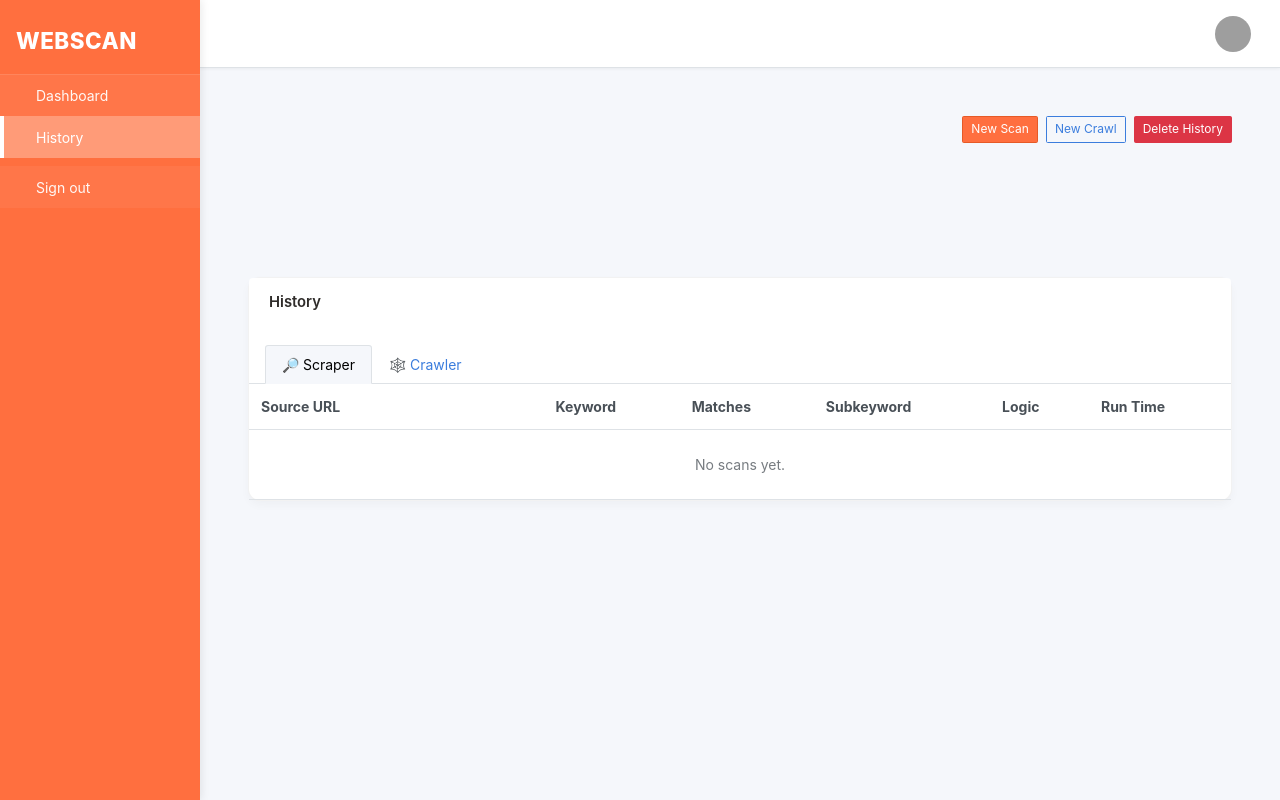
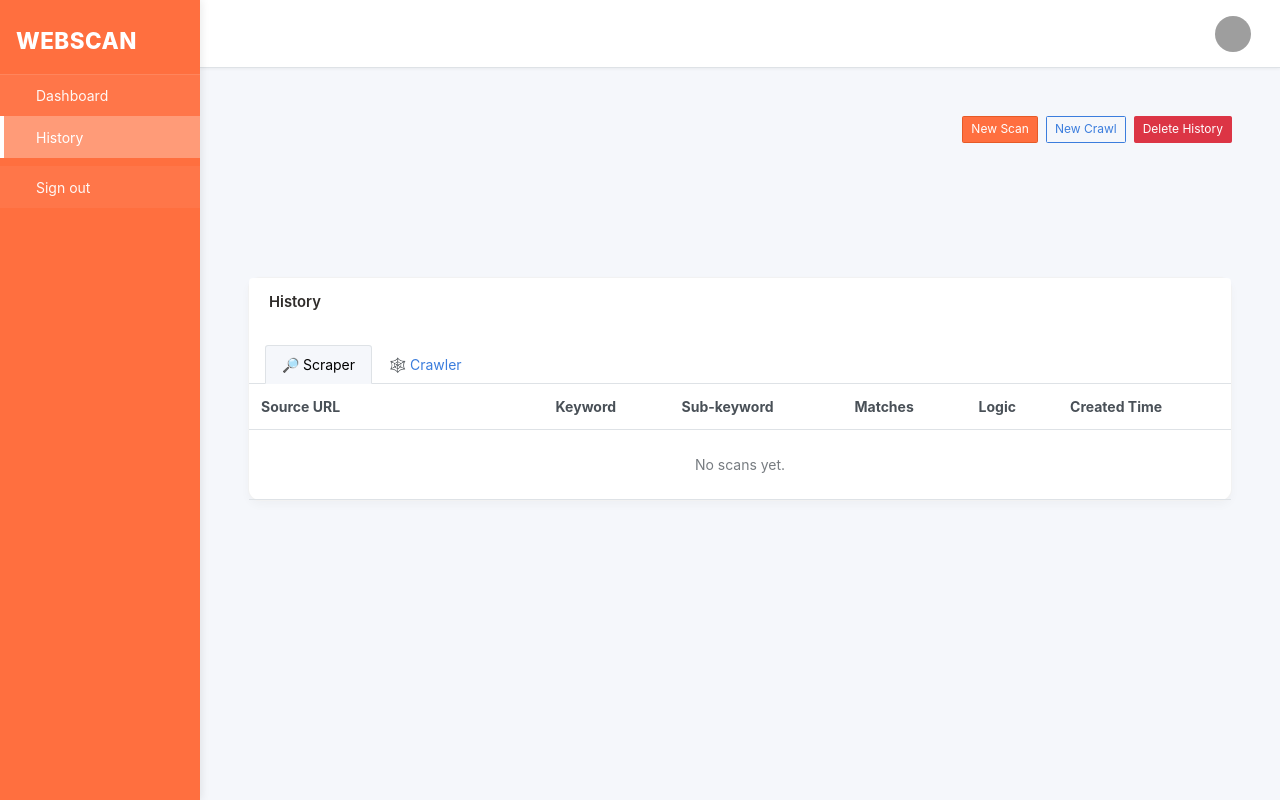
Before and after one commit to remembrance1/forum-webscraper, a Flask app: page /history in a window 1280 px wide. Run offline with Flask 3, Linux system fonts and the light colour scheme; the visitor is signed in with stand-in values (Sample User, id 1); data that the repository does not hold is empty; some libraries are stand-ins or nearby versions; grey boxes are pictures that could not be loaded.

Commit message:
updated history formatting

```diff
--- a/app/blueprints/crawler/routes.py
+++ b/app/blueprints/crawler/routes.py
@@ -124,6 +124,7 @@ def crawler_results():
     matches = _dedupe_by_url(raw_matches)
 
     meta = data.get("meta", {}) or {}
+    total = len(matches)
 
     # --- persist once when done and authenticated ---
     if status == "done" and current_user.is_authenticated and not session.get("crawler_saved"):
@@ -146,6 +147,7 @@ def crawler_results():
                     or 0
                 ),
                 status=status,
+                num_matches = total,
                 results_json=dumps(matches),   # store deduped matches
             )
             db.session.add(crawl)
@@ -157,7 +159,6 @@ def crawler_results():
 
     # pagination
     per_page = 30
-    total = len(matches)
 
     try:
         page = int(request.args.get("page", 1))
--- a/app/models/scan.py
+++ b/app/models/scan.py
@@ -33,6 +33,7 @@ class Crawl(db.Model):
      # For dashboard stats:
     pages_crawled = db.Column(db.Integer, default=0)  # sum for pages visited
     status = db.Column(db.String(50), default="in_progress")  # e.g., completed, failed
+    num_matches = db.Column(db.Integer, default=0)
     # For storing results:
     results_json = db.Column(db.Text)  # JSON dump of matches if needed
     created_at = db.Column(db.DateTime, default=datetime.utcnow, index=True)
--- a/app/templates/history.html
+++ b/app/templates/history.html
@@ -83,10 +83,10 @@
               <tr>
                 <th style="width:30%;">Source URL</th>
                 <th>Keyword</th>
+                <th>Sub-keyword</th>
                 <th>Matches</th>
-                <th>Subkeyword</th>
                 <th>Logic</th>
-                <th>Run Time</th>
+                <th>Created Time</th>
               </tr>
             </thead>
             <tbody>
@@ -98,8 +98,8 @@
                     {{ s.source_url }}
                   </td>
                   <td>{{ s.keyword or '—' }}</td>
+                  <td>{{ s.subkeyword or '—' }}</td>
                   <td>{{ s.num_matches }}</td>
-                  <td>{{ s.subkeyword or '—' }}</td>
                   <td>{{ s.logic or '—' }}</td>
                   <td>{{ s.created_at.strftime('%Y-%m-%d %H:%M') }}</td>
                 </tr>
@@ -123,6 +123,7 @@
                 <th>Sub-keyword</th>
                 <th>Pages Crawled</th>
                 <th>Matches</th>
+                <th>Created Time</th>
               </tr>
             </thead>
             <tbody>
@@ -136,7 +137,7 @@
                   <td>{{ c.keyword or '—' }}</td>
                   <td>{{ c.sub_keyword or '—' }}</td>
                   <td>{{ c.pages_crawled or 0 }}</td>
-                  <td>{{ c.total or 0 }}</td>
+                  <td>{{ c.num_matches or 0 }}</td>
                   <td>{{ c.created_at.strftime('%Y-%m-%d %H:%M') }}</td>
                 </tr>
                 {% endfor %}
```
